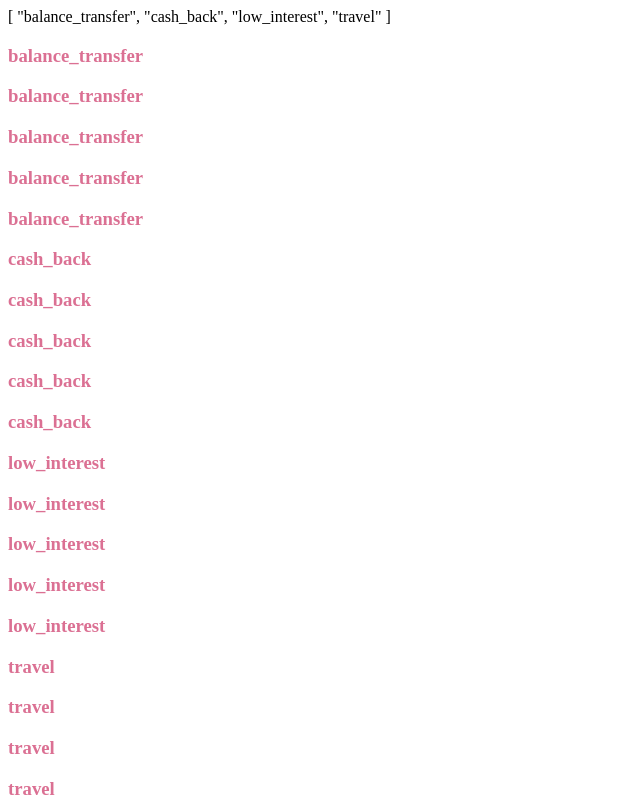
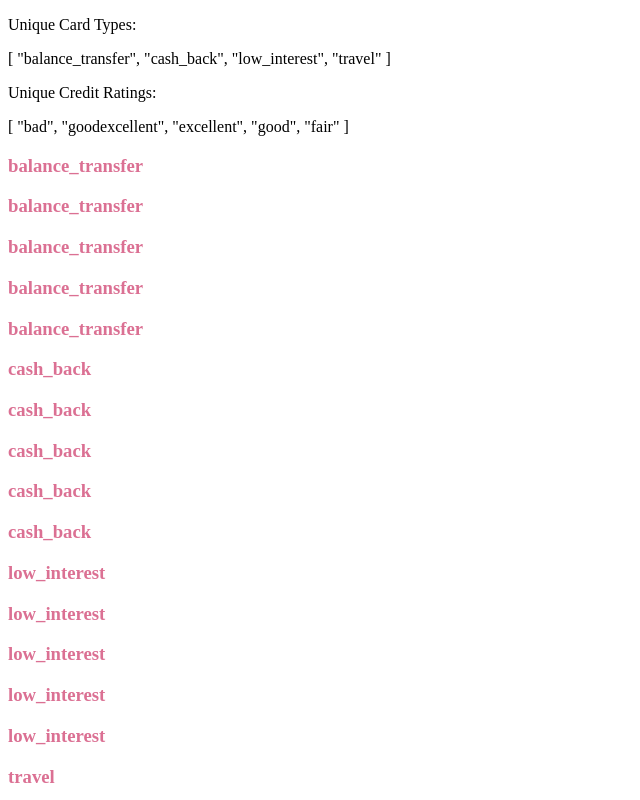
Before and after one commit to vossavant/credit-card-picker, a Vue app: page / in a window 1280 px wide. Shown: the top 800 px of the page, without its empty margins (0-640 px from the left). Built offline with nearby package versions, Linux system fonts and the light colour scheme.

Commit message:
Build an array of unique credit ratings
For later use in a dropdown menu

```diff
--- a/src/App.vue
+++ b/src/App.vue
@@ -1,6 +1,9 @@
 <template>
 	<div>
-		{{creditCardTypes}}
+		<p>Unique Card Types:</p>
+		{{ creditCardTypes }}
+		<p>Unique Credit Ratings:</p>
+		{{ creditCardRatings }}
 		<CreditCard v-for="card in creditCards" v-bind="card"/>
 		<pre>{{ creditCards }}</pre>
 	</div>
@@ -21,6 +24,7 @@
 		data() {
 			return {
 				creditCards: {},
+				creditCardRatings: [],
 				creditCardTypes: []
 			};
 		},
@@ -38,6 +42,12 @@
 								(value, index, self) =>
 									self.indexOf(value) === index
 							);
+						self.creditCardRatings = response.data
+							.map(card => card.credit_rating)
+							.filter(
+								(value, index, self) =>
+									self.indexOf(value) === index
+							);
 					})
 					.catch(function(error) {
 						self.creditCards =
```
